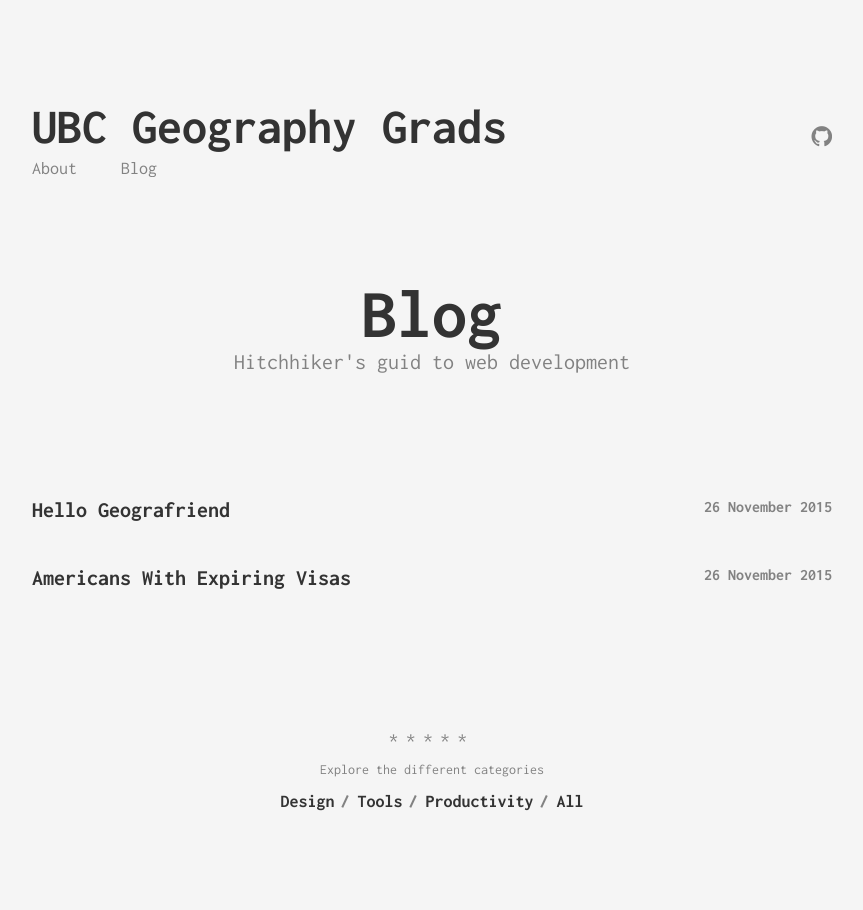
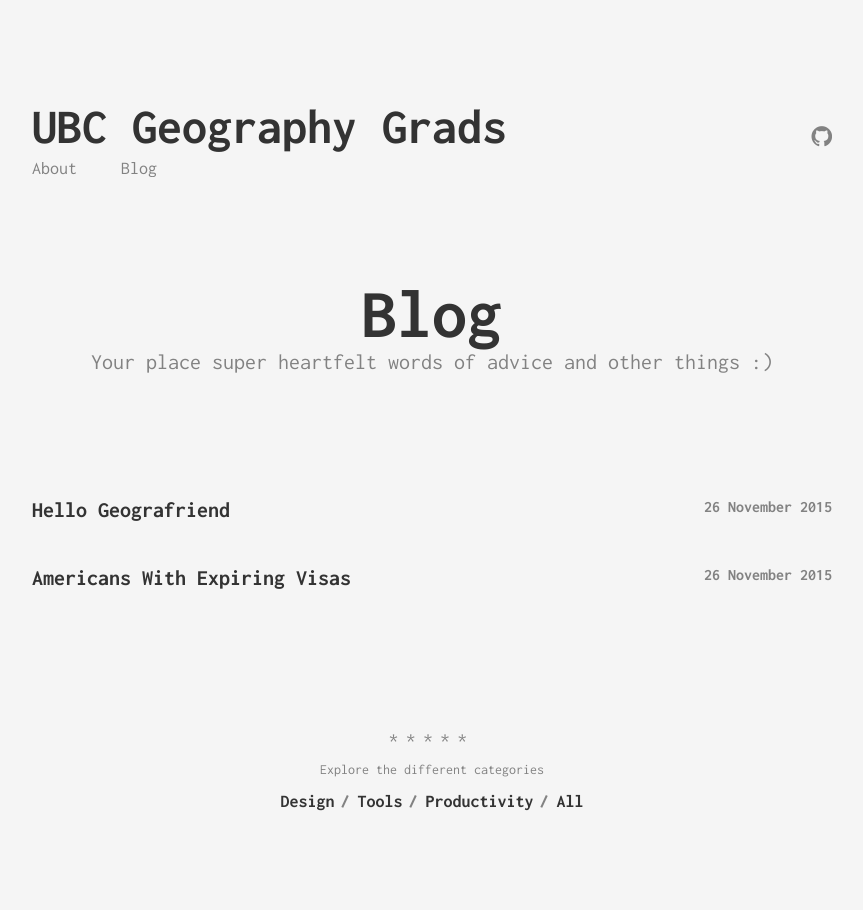
Before and after one commit to ubcgga/ubcgga.github.io, a Jekyll site: the page built from index.html, in a window 1280 px wide. Shown: the whole page, without its empty margins (208-1071 px from the left). Built offline with Jekyll 4.4.1, drawn with Linux system fonts in a browser that asks for light colours.

Commit message:
added subtitle

```diff
--- a/index.html
+++ b/index.html
@@ -1,7 +1,7 @@
 ---
 layout: page
 title: Blog
-subtitle: Hitchhiker's guid to web development
+subtitle: Your place super heartfelt words of advice and other things :)
 ---
 
 <ul class="list-posts">
```
